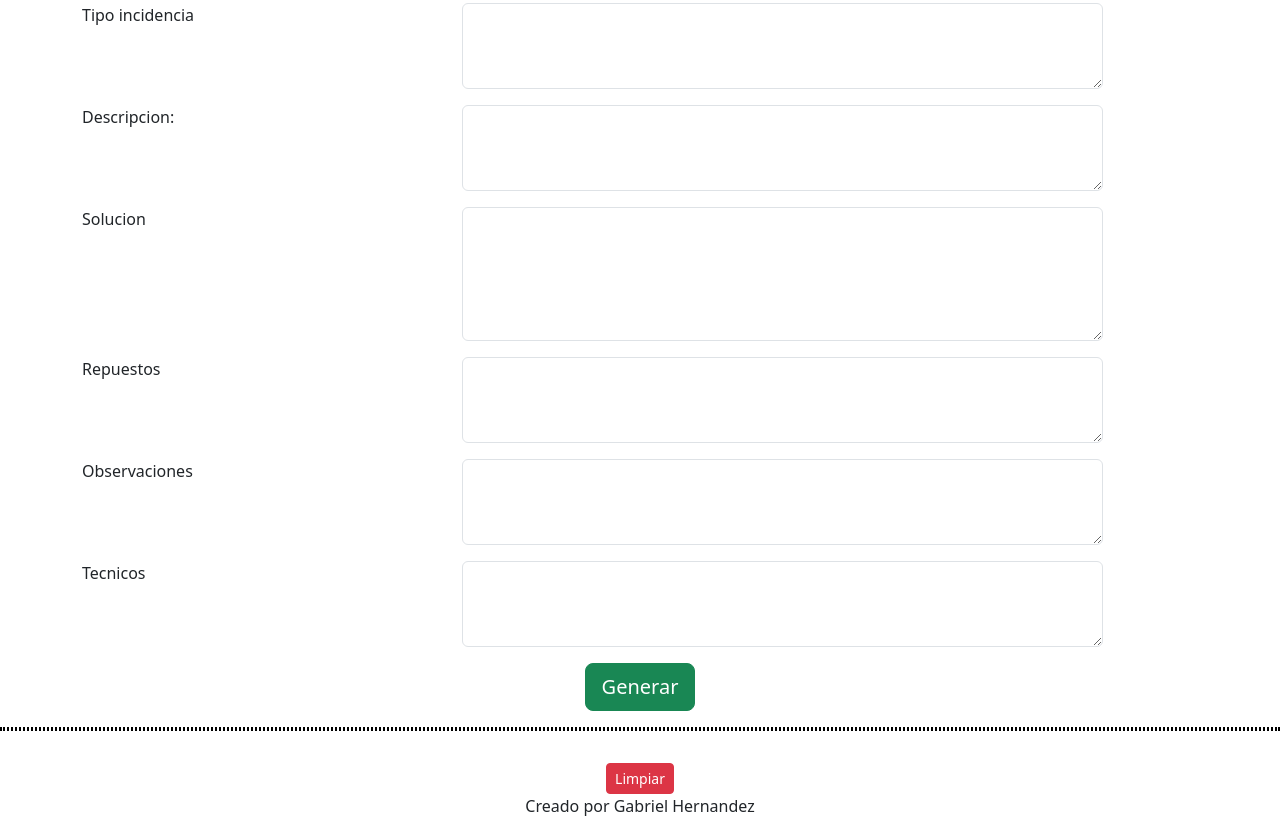
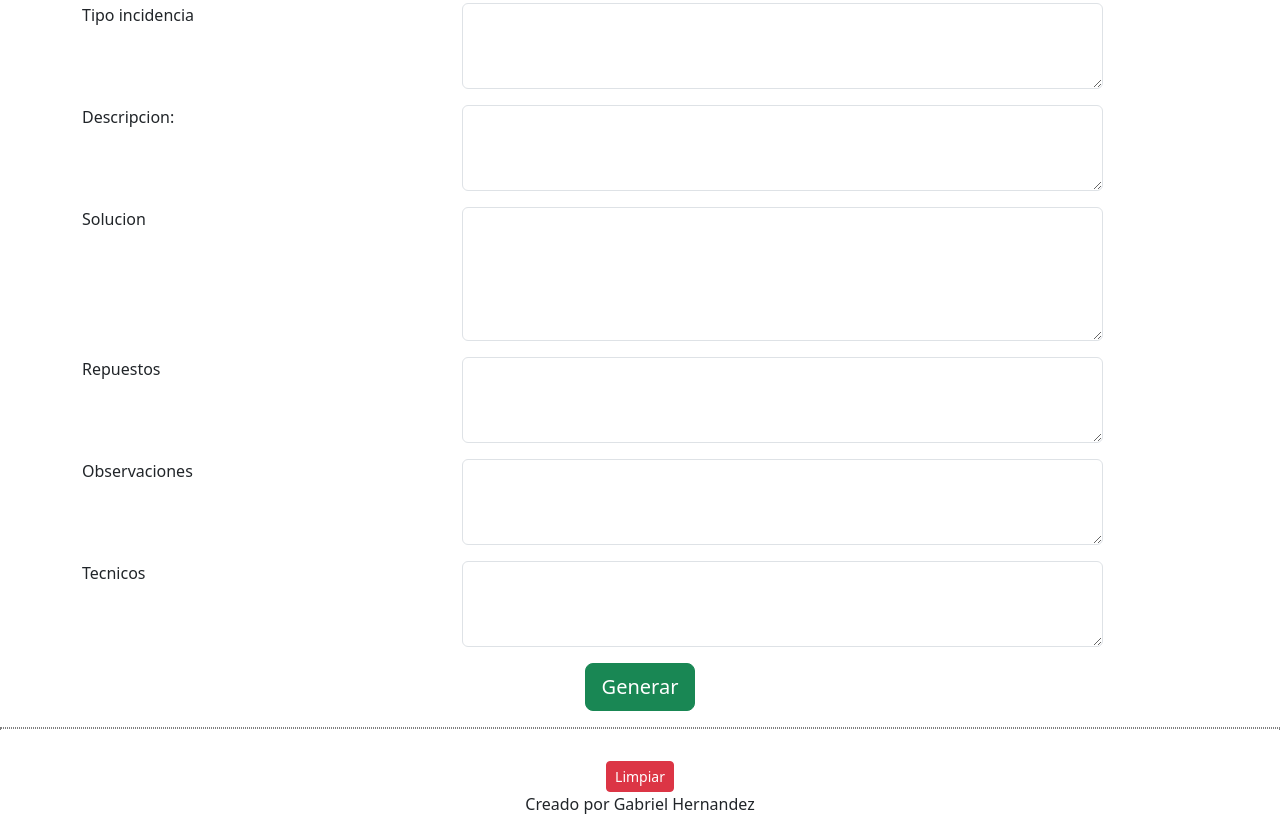
Before and after one commit to GabrielHernandezT/ccyc, a plain HTML site: page index.html in a window 1280 px wide. Shown: the part 547-1381 px from the top of the page. Drawn offline with nearby package versions, Linux system fonts and the light colour scheme.

Commit message:
Update estilos.css

```diff
--- a/estilos.css
+++ b/estilos.css
@@ -1,4 +1,4 @@
 #resultado {
     white-space: pre-wrap;
-    border: 2px dotted black;
+    border: 1px dotted grey;
 }
```
